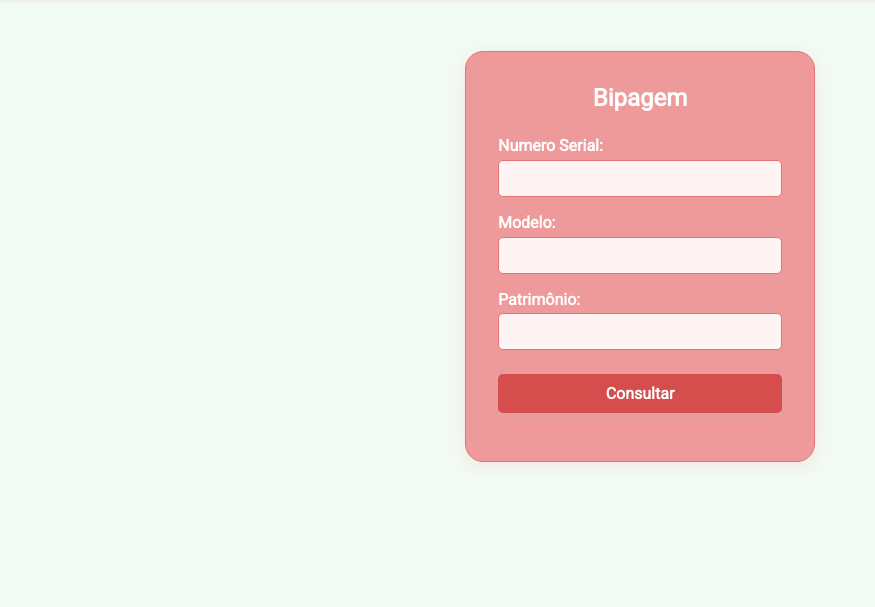
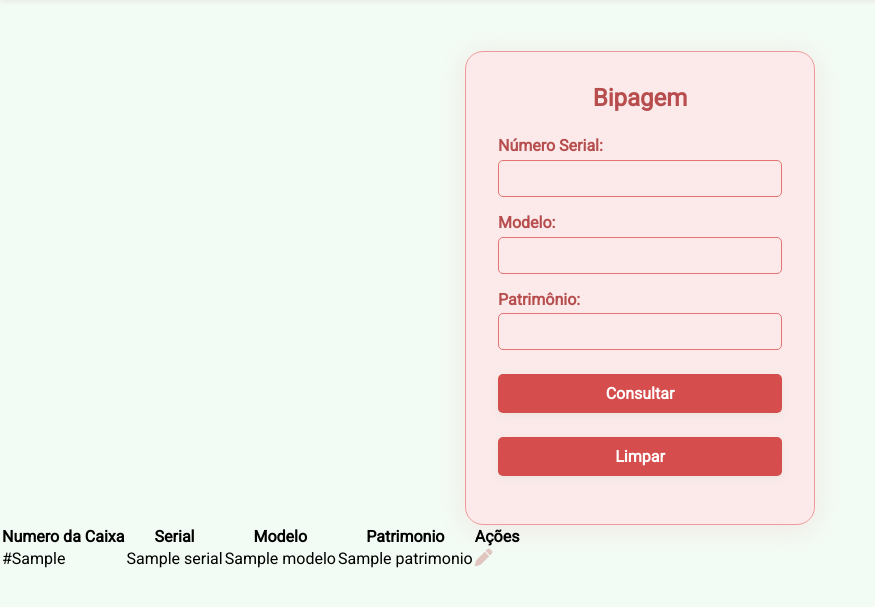
Before and after one commit to C-Trends-BPO/Inventario, a Django app: template inventario/templates/inventario/bipagem.html in a window 1280 px wide. Shown: the part 99-706 px from the top of the page, without its empty margins (0-875 px from the left). Run offline with Django 5.2, Linux system fonts and the light colour scheme; tables that the repository leaves empty hold one stand-in row (values such as "Sample post"); the template is opened without the code that fills it: values that come from a table or form of the project are taken from there, most other values are stand-ins (such as "Sample title", 1, 10 or a date in 2020).

Commit message:
feat: funcionalidade de bipagem

```diff
--- a/base_static/global/css/form_1col.css
+++ b/base_static/global/css/form_1col.css
@@ -7,42 +7,42 @@
 }
 
 .form-1col {
-    background-color: #ef9a9a; /* vermelho claro */
     padding: 2rem;
     border-radius: 18px;
-    box-shadow: 0 4px 18px #f29a9a33;
+    box-shadow: 0 4px 24px #f29a9a33;
     width: 350px;
-    border: 1px solid #e57373; /* borda sutil */
+    border: 1.5px solid #ef9a9a;
+    background: #fceaea;
 }
 
 .form-title {
     text-align: center;
     font-size: 1.5rem;
     margin-bottom: 1.5rem;
-    color: #ffffff;
+    color: #b74d4d;
     font-weight: bold;
 }
 
-.form-group {
+.form-group-1col {
     display: flex;
     flex-direction: column;
     margin-bottom: 1rem;
 }
 
-.form-group label {
+.form-group-1col label {
     margin-bottom: 0.3rem;
     font-weight: 600;
-    color: #ffffff;
+    color: #b74d4d;
 }
 
-.form-group input,
-.form-group select,
-.form-group textarea {
+.form-group-1col input,
+.form-group-1col select,
+.form-group-1col textarea {
     padding: 0.5rem;
     border-radius: 5px;
     border: 1px solid #e57373;
     font-size: 1rem;
-    background-color: #fff4f4;
+    background-color: #fceaea;
     color: #b74d4d;
 }
 
--- a/base_templates/global/partials/_form_1col.html
+++ b/base_templates/global/partials/_form_1col.html
@@ -1,8 +1,13 @@
 <h2 class="form-title">{{ form.nome_formulario }}</h2>
 {% csrf_token %}
 
+<div class="form-group-1col">
+  <label for="serial-input">Número Serial:</label>
+  <input type="text" id="serial-input" name="serial" class="form-control" autocomplete="off" />
+</div>
+
 {% for campo in form %}
-<div class="form-group">
+<div class="form-group-1col">
   {{ campo.label_tag }}
   {{ campo }}
   {% if campo.errors %}
@@ -10,6 +15,9 @@
   {% endif %}
 </div>
 {% endfor %}
-<div class="form-group">
+<div class="form-group-1col">
   <button type="submit" class="submit-button">Consultar</button>
 </div>
+<div class="form-group-1col">
+  <button type="button" id="clear-button" class="submit-button limpar">Limpar</button>
+</div>
--- a/inventario/forms/bipagem_forms.py
+++ b/inventario/forms/bipagem_forms.py
@@ -2,6 +2,5 @@ from django import forms
 
 class BipagemForm(forms.Form):
     nome_formulario= 'Bipagem'
-    serial= forms.CharField(label='Numero Serial', max_length=100)
     modelo= forms.CharField(label='Modelo', max_length=100)
     patrimonio= forms.CharField(label='Patrimônio', max_length=100)
--- a/inventario/templates/inventario/bipagem.html
+++ b/inventario/templates/inventario/bipagem.html
@@ -9,4 +9,83 @@
     </form>
 </div>
 
+<div class="scroll-tabela-bipagem">
+    <table class="tabela-bipagem">
+        <thead>
+            <tr>
+                <th>Numero da Caixa</th>
+                <th>Serial</th>
+                <th>Modelo</th>
+                <th>Patrimonio</th>
+                <th>Ações</th>
+            </tr>
+        </thead>
+        <tbody>
+            {% for caixa in caixas %}
+            <tr>
+                <td>#{{ caixa.nr_caixa }}</td>
+                <td>{{ serial }}</td>
+                <td>{{ modelo }}</td>
+                <td>{{ patrimonio }}</td>
+                <td>
+                    <a href="#" class="edit-icon" title="Editar caixa">
+                        <i class="fa-solid fa-pen"></i>
+                    </a>
+                </td>
+            </tr>
+            {% endfor %}
+        </tbody>
+    </table>
+</div>
+
+<script>
+  const serialInput = document.getElementById('serial-input');
+  let buffer = '';
+  let lastTime = Date.now();
+
+  serialInput.addEventListener('keydown', (e) => {
+    const now = Date.now();
+    const timeDiff = now - lastTime;
+    lastTime = now;
+
+    if (timeDiff < 50) {
+      if (e.key.length === 1) {
+        buffer += e.key;
+      }
+    } else {
+      buffer = e.key.length === 1 ? e.key : '';
+    }
+
+    if (e.key === 'Enter') {
+      e.preventDefault();
+      serialInput.value = buffer.trim();
+      buffer = '';
+
+      // Foca o próximo campo automaticamente
+      focusNextField(serialInput);
+    }
+
+    // Bloqueia digitação manual
+    if (e.key !== 'Enter') {
+      e.preventDefault();
+    }
+  });
+
+  ['paste', 'drop', 'contextmenu'].forEach(evt =>
+    serialInput.addEventListener(evt, (e) => e.preventDefault())
+  );
+
+  // Função para focar o próximo input, textarea ou select visível e habilitado
+  function focusNextField(currentField) {
+    const focusables = Array.from(document.querySelectorAll('input:not([type="hidden"]):not([disabled]), textarea:not([disabled]), select:not([disabled])'));
+    const index = focusables.indexOf(currentField);
+    if (index !== -1 && index < focusables.length - 1) {
+      focusables[index + 1].focus();
+    }
+  }
+</script>
+
+
+
+
 {% endblock %}
```
